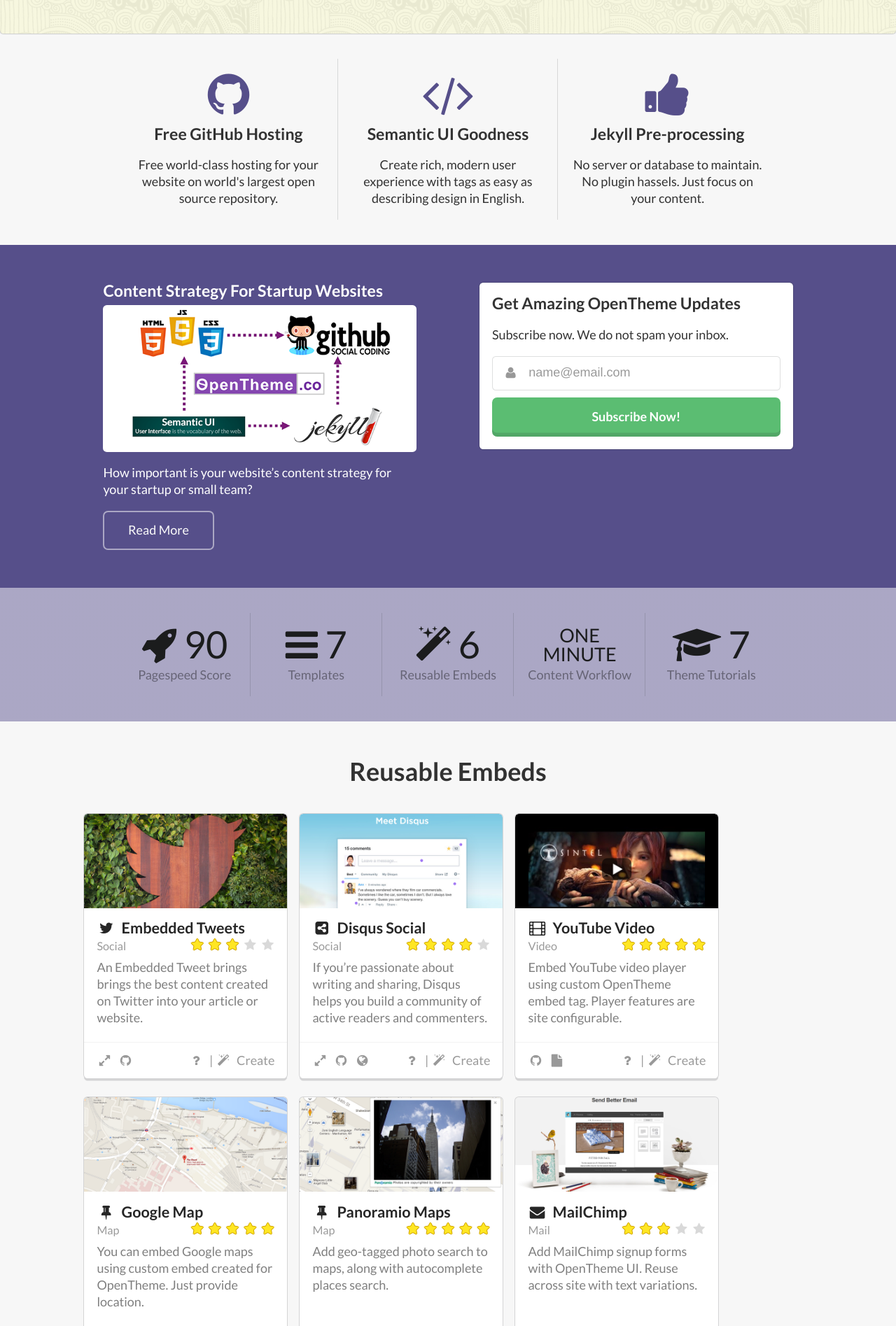
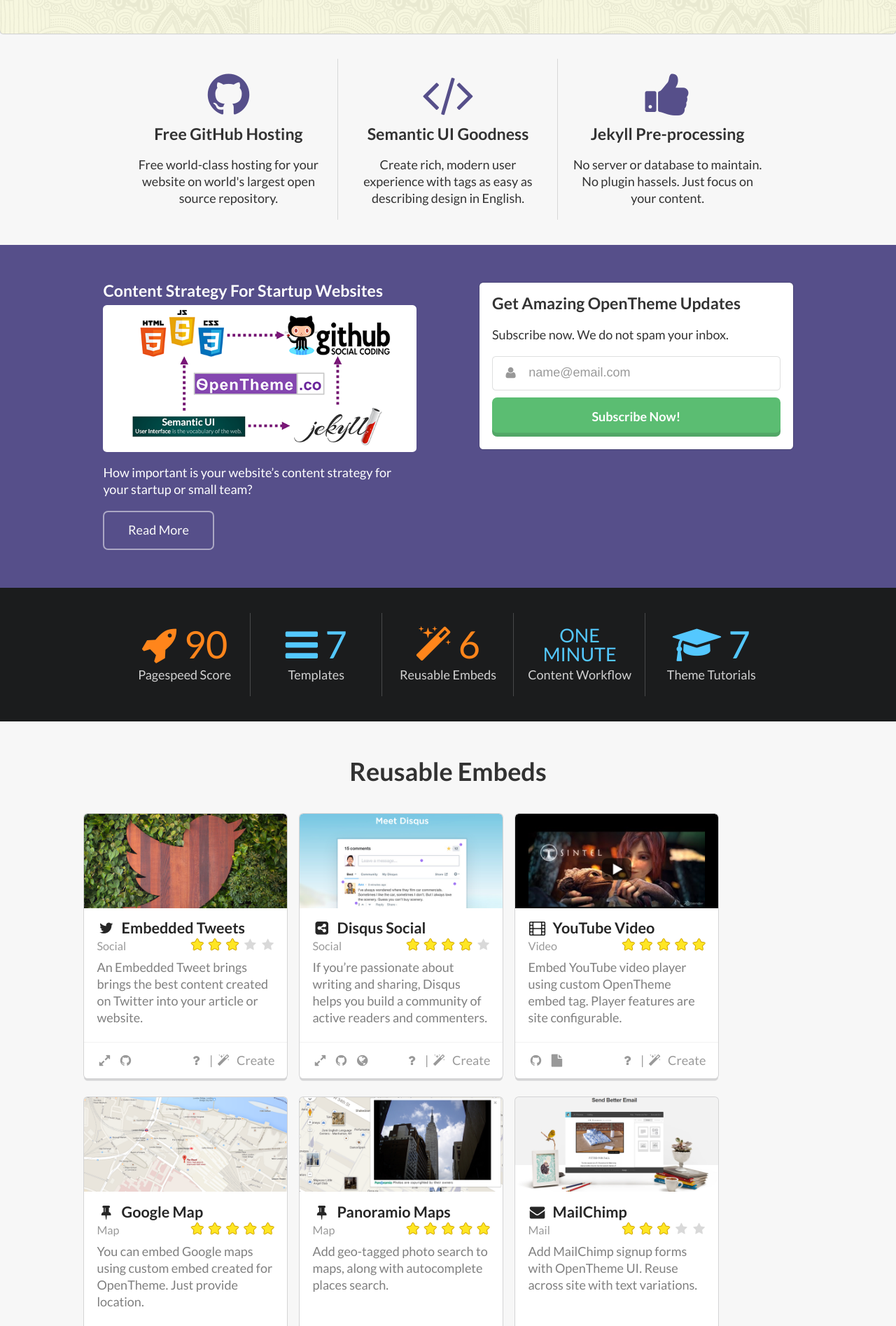
Before and after one commit to manavsehgal/opentheme, a Jekyll site: the page built from index.html, in a window 1280 px wide. Shown: the part 375-2270 px from the top of the page at 70% size. Built offline with Jekyll 4.4.1, drawn with Linux system fonts in a browser that asks for light colours; nearby versions of some CDN libraries.

Commit message:
Restyled dynamic statistics

```diff
--- a/index.html
+++ b/index.html
@@ -44,22 +44,22 @@
   </div>
 </div>
 
-<div class="ui inverted tertiary purple vertical segment">
+<div class="ui inverted vertical segment">
   <div class="ui centered page grid">
     <div class="fourteen wide column">
-      <div class="ui five column center aligned stackable divided grid">
+      <div class="ui five column center aligned stackable inverted divided grid">
         <div class="column">
-          <div class="ui small statistic">
+          <div class="ui small orange inverted statistic">
             <div class="value">
               <i class="rocket icon"></i> 90
             </div>
-            <div class="label">
+            <p class="label">
               Pagespeed Score
-            </div>
+            </p>
           </div>
         </div>
         <div class="column">
-          <a class="ui small statistic pagebar" href="#">
+          <a class="ui small blue inverted statistic pagebar" href="#">
             <div class="value">
               <i class="content icon"></i> {{ site.pages | size  }}
             </div>
@@ -69,7 +69,7 @@
           </a>
         </div>
         <div class="column">
-          <div class="ui small statistic">
+          <div class="ui small orange inverted statistic">
             <div class=" value">
               <i class="wizard icon"></i> {{ site.data.embeds | size }}
             </div>
@@ -79,7 +79,7 @@
           </div>
         </div>
         <div class="column">
-          <a class="ui small statistic" href="{% post_url /blog/2014-12-15-content-strategy-for-startup-websites %}">
+          <a class="ui small blue inverted statistic" href="{% post_url /blog/2014-12-15-content-strategy-for-startup-websites %}">
             <div class="text value">
               One Minute
             </div>
@@ -89,7 +89,7 @@
           </a>
         </div>
         <div class="column">
-          <a class="ui small statistic" href="/category/#theme">
+          <a class="ui small blue inverted statistic" href="/category/#theme">
             <div class="value">
               <i class="student icon"></i> {{ site.categories.theme | size  }}
             </div>
```
